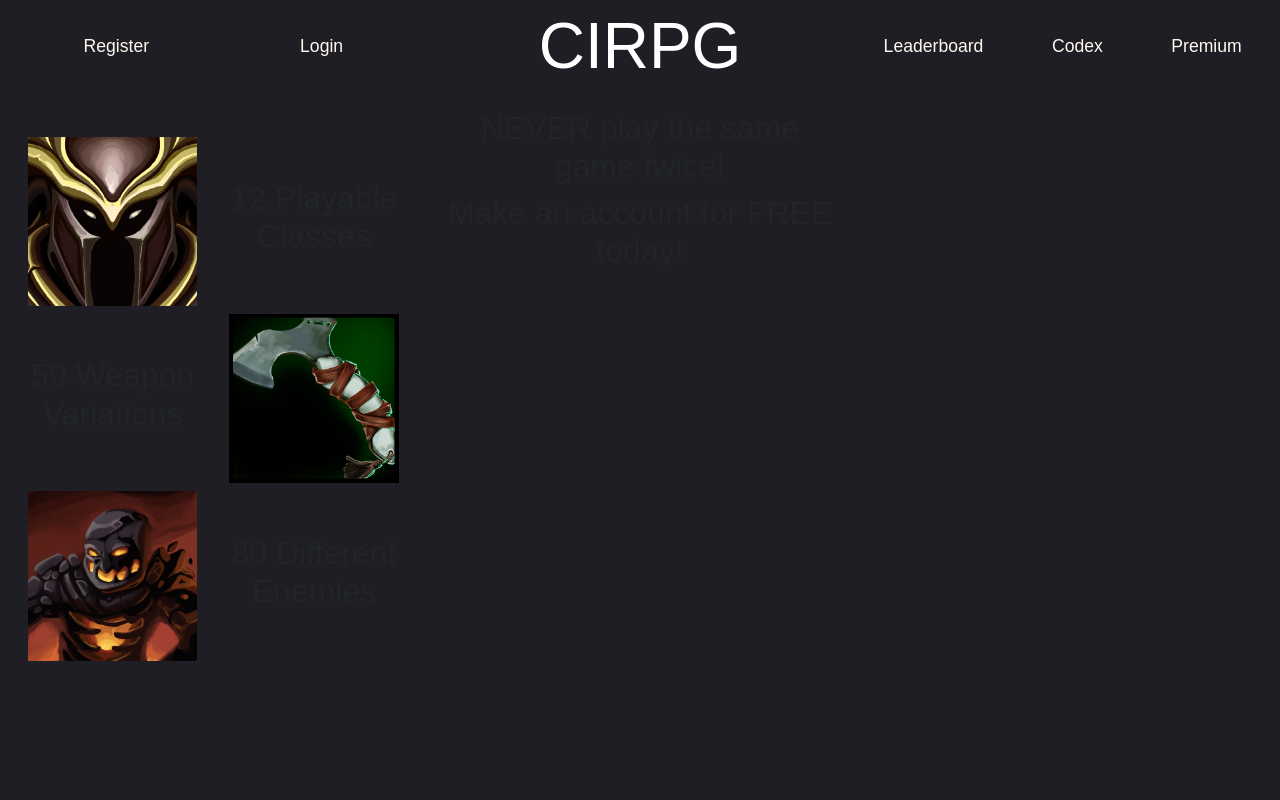
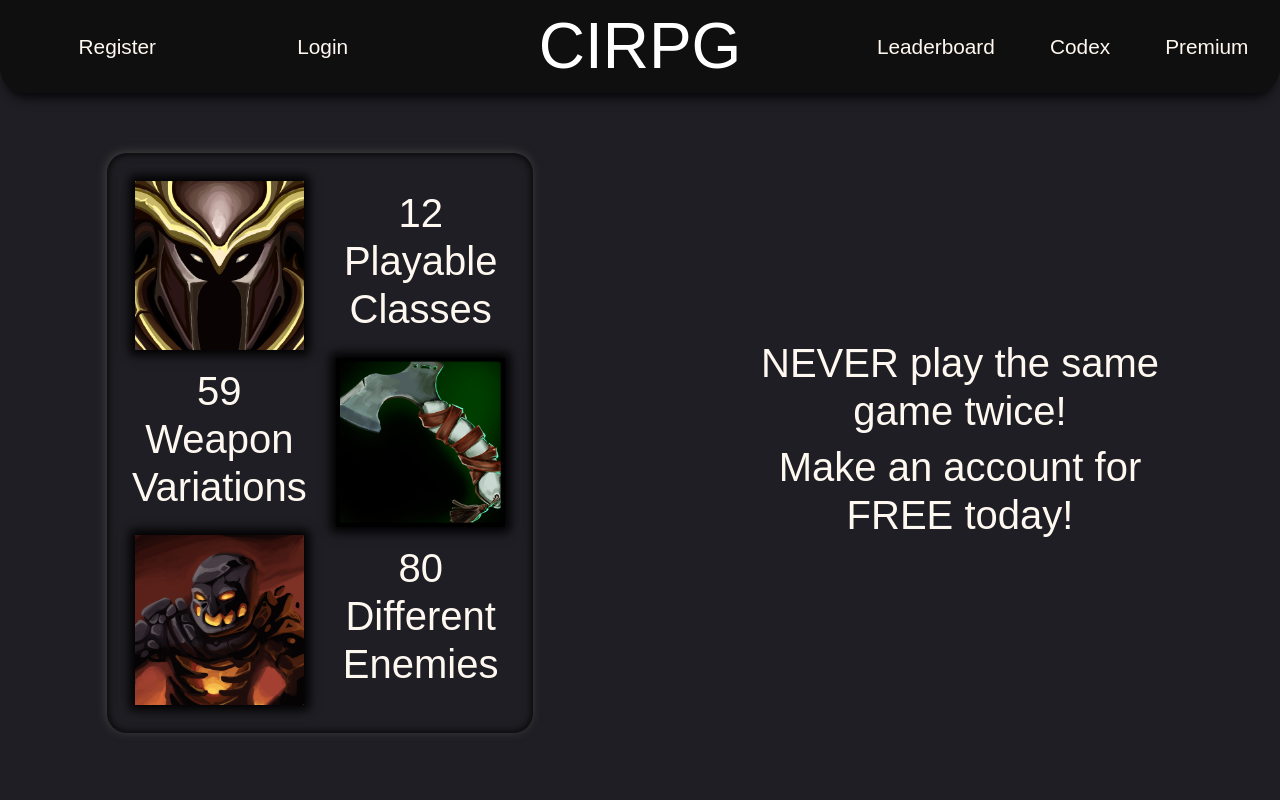
Before and after one commit to BAK2K3/CIRPG, a Django app: page / in a window 1280 px wide. Run offline with Django 3.2, Linux system fonts and the light colour scheme; some web fonts are replaced.

Commit message:
Add index styling, replace font, fix base/nav css.

```diff
--- a/static/css/base.css
+++ b/static/css/base.css
@@ -4,58 +4,96 @@
     src: url('../fonts/Mandhor.otf') format("opentype");
 }
 
-/* bengali */
+/* latin-ext */
 @font-face {
-    font-family: 'Hind Siliguri';
+    font-family: 'Titillium Web';
+    font-style: italic;
+    font-weight: 400;
+    font-display: swap;
+    src: url(https://fonts.gstatic.com/s/titilliumweb/v9/NaPAcZTIAOhVxoMyOr9n_E7fdMbWAaxWXr0.woff2) format('woff2');
+    unicode-range: U+0100-024F, U+0259, U+1E00-1EFF, U+2020, U+20A0-20AB, U+20AD-20CF, U+2113, U+2C60-2C7F, U+A720-A7FF;
+  }
+  /* latin */
+  @font-face {
+    font-family: 'Titillium Web';
+    font-style: italic;
+    font-weight: 400;
+    font-display: swap;
+    src: url(https://fonts.gstatic.com/s/titilliumweb/v9/NaPAcZTIAOhVxoMyOr9n_E7fdMbWD6xW.woff2) format('woff2');
+    unicode-range: U+0000-00FF, U+0131, U+0152-0153, U+02BB-02BC, U+02C6, U+02DA, U+02DC, U+2000-206F, U+2074, U+20AC, U+2122, U+2191, U+2193, U+2212, U+2215, U+FEFF, U+FFFD;
+  }
+  /* latin-ext */
+  @font-face {
+    font-family: 'Titillium Web';
     font-style: normal;
     font-weight: 400;
     font-display: swap;
-    src: url(https://fonts.gstatic.com/s/hindsiliguri/v7/ijwTs5juQtsyLLR5jN4cxBEoTI7ax9k0.woff2) format('woff2');
-    unicode-range: U+0964-0965, U+0981-09FB, U+200C-200D, U+20B9, U+25CC;
+    src: url(https://fonts.gstatic.com/s/titilliumweb/v9/NaPecZTIAOhVxoMyOr9n_E7fdM3mDbRS.woff2) format('woff2');
+    unicode-range: U+0100-024F, U+0259, U+1E00-1EFF, U+2020, U+20A0-20AB, U+20AD-20CF, U+2113, U+2C60-2C7F, U+A720-A7FF;
   }
-/* latin-ext */
-@font-face {
-    font-family: 'Hind Siliguri';
+  /* latin */
+  @font-face {
+    font-family: 'Titillium Web';
     font-style: normal;
     font-weight: 400;
     font-display: swap;
-    src: url(https://fonts.gstatic.com/s/hindsiliguri/v7/ijwTs5juQtsyLLR5jN4cxBEoTJLax9k0.woff2) format('woff2');
+    src: url(https://fonts.gstatic.com/s/titilliumweb/v9/NaPecZTIAOhVxoMyOr9n_E7fdMPmDQ.woff2) format('woff2');
+    unicode-range: U+0000-00FF, U+0131, U+0152-0153, U+02BB-02BC, U+02C6, U+02DA, U+02DC, U+2000-206F, U+2074, U+20AC, U+2122, U+2191, U+2193, U+2212, U+2215, U+FEFF, U+FFFD;
+  }
+  /* latin-ext */
+  @font-face {
+    font-family: 'Titillium Web';
+    font-style: normal;
+    font-weight: 600;
+    font-display: swap;
+    src: url(https://fonts.gstatic.com/s/titilliumweb/v9/NaPDcZTIAOhVxoMyOr9n_E7ffBzCGIVzY4SY.woff2) format('woff2');
     unicode-range: U+0100-024F, U+0259, U+1E00-1EFF, U+2020, U+20A0-20AB, U+20AD-20CF, U+2113, U+2C60-2C7F, U+A720-A7FF;
   }
-/* latin */
-@font-face {
-    font-family: 'Hind Siliguri';
+  /* latin */
+  @font-face {
+    font-family: 'Titillium Web';
     font-style: normal;
-    font-weight: 400;
+    font-weight: 600;
     font-display: swap;
-    src: url(https://fonts.gstatic.com/s/hindsiliguri/v7/ijwTs5juQtsyLLR5jN4cxBEoTJzaxw.woff2) format('woff2');
+    src: url(https://fonts.gstatic.com/s/titilliumweb/v9/NaPDcZTIAOhVxoMyOr9n_E7ffBzCGItzYw.woff2) format('woff2');
     unicode-range: U+0000-00FF, U+0131, U+0152-0153, U+02BB-02BC, U+02C6, U+02DA, U+02DC, U+2000-206F, U+2074, U+20AC, U+2122, U+2191, U+2193, U+2212, U+2215, U+FEFF, U+FFFD;
   }
 
-/* Main Page */
+/*********************************** HTML and Body*/
+
 html {
     box-sizing: border-box;
 }
 
 body {
-    background-color: #1E1E24;
-    font-family: 'Hind Siliguri', sans-serif;
+    background-color: #1e1e24;
+    font-family: 'Titillium Web', sans-serif;
+    color: #FFF8F0;
 }
 
 html, body {
     height: 100%;
+    margin: 0;
+    padding: 0;
 }
 
-/* Navbar */
+/********************************** Navbar */
 
 #mainNavbar {
+    background-color: #0f0f0f;
+    border-radius: 0px 0px 25px 25px;
     min-height: 100%;
     align-items: stretch;
-
+    -webkit-box-shadow: 0px 10px 13px -7px #000000, 2px 13px 11px 6px rgba(0,0,0,0);
+    box-shadow: 0px 10px 13px -7px #000000, 2px 13px 11px 6px rgba(0,0,0,0);
 }
 
 h1 {
     font-size: 4rem;
+}
+
+h2 {
+    font-size: 2.5rem;
 }
 
 .logo-font {
@@ -96,7 +134,7 @@ li {
     position: relative;
 }
 
- .animated-link::after {
+.animated-link::after {
     content: '';
     position: absolute;
     height: 2px;
@@ -109,7 +147,7 @@ li {
     transition: opacity 0.2s ease, transform 0.2s ease;
 }
 
- .animated-link:hover::after {
+.animated-link:hover::after {
     opacity: 1;
     transform: translateY(0);
 }
@@ -120,17 +158,18 @@ li {
 }
 
 .list-text {
-    font-size: 1.1rem;
+    font-size: 1.3rem;
+    font-weight: 400;
 }
 
 .dropdown-menu {
-    background: transparent;
+    background-color: #0f0f0f;
     box-shadow:0 1px 4px rgba(0, 0, 0, 0.3), 0 0 40px rgba(0, 0, 0, 0.1) inset;
     min-width: 0rem;
 }
 
 .dropdown-menu-start[data-bs-popper] {
-    left: -98%;
+    left: -93%;
 }
 
 .dropdown-item {
@@ -162,25 +201,87 @@ hr.dropdown-divider {
     align-items: center;
 }
 
+/********************************** Index */
 
-/* MEDIA QUERIES */
-@media (max-width: 992px) {
-    /* Placeholder */
+.splash-container {
+    display: flex;
+    height: calc(100% - 100px);
+    flex-direction: column;
+    align-items: center;
+    justify-content: center;
 }
 
-/* MEDIA QUERIES */
-@media (max-width: 600px) {
+.splash-container > .row {
+    display: flex;
+    flex: 1 0 auto;
+    justify-content: center;
+    align-items: center;
+    justify-content: space-around;
+    max-height: 100%;
+}
+
+.picture-container img {
+    height: 100%;
+    width: 100%;
+    -moz-box-shadow:     0 0 10px 5px #000000;
+    -webkit-box-shadow:  0 0 10px 5px #000000;
+    box-shadow:          0 0 10px 5px #000000;
+}
+
+.splash-descriptor {
+    display: flex;
+    height: 100%;
+    align-items: center;
+    justify-content: center;
+}
+
+.inset-shadow {
+    -moz-box-shadow:    inset 0 0 10px #000000, -1px -1px 10px #444140;
+    -webkit-box-shadow: inset 0 0 10px #000000, -1px -1px 10px #444140;
+    box-shadow:         inset 0 0 10px #000000, -1px -1px 10px #444140;
+    border-radius: 20px;
+ }
+
+/********************************** MEDIA QUERIES */
+@media (max-width: 992px) {
+    h2 {
+        font-size: 2rem;
+    }
+}
+
+@media (max-width: 767px) {
+    .splash-container {
+        justify-content: flex-start;
+    }
+
+    .picture-container img {
+        max-width: 200px;
+        max-height: 200px;
+    }
+
+}
+
+@media (max-width: 576px) {
+
+    .splash-container {
+        height: calc(100% - 54px);
+        justify-content: flex-start;
+    }
 
     .list-text {
-        font-size: 0.8rem;
+        font-size: 1rem;
     }
 
     h1 {
         font-size: 2rem;
     }
 
+    h2 {
+        font-size: 1.3rem;
+    }
+
     .dropdown-menu-start[data-bs-popper] {
-        left: -116%;
+        left: -102%;
     }
 
 }
```
